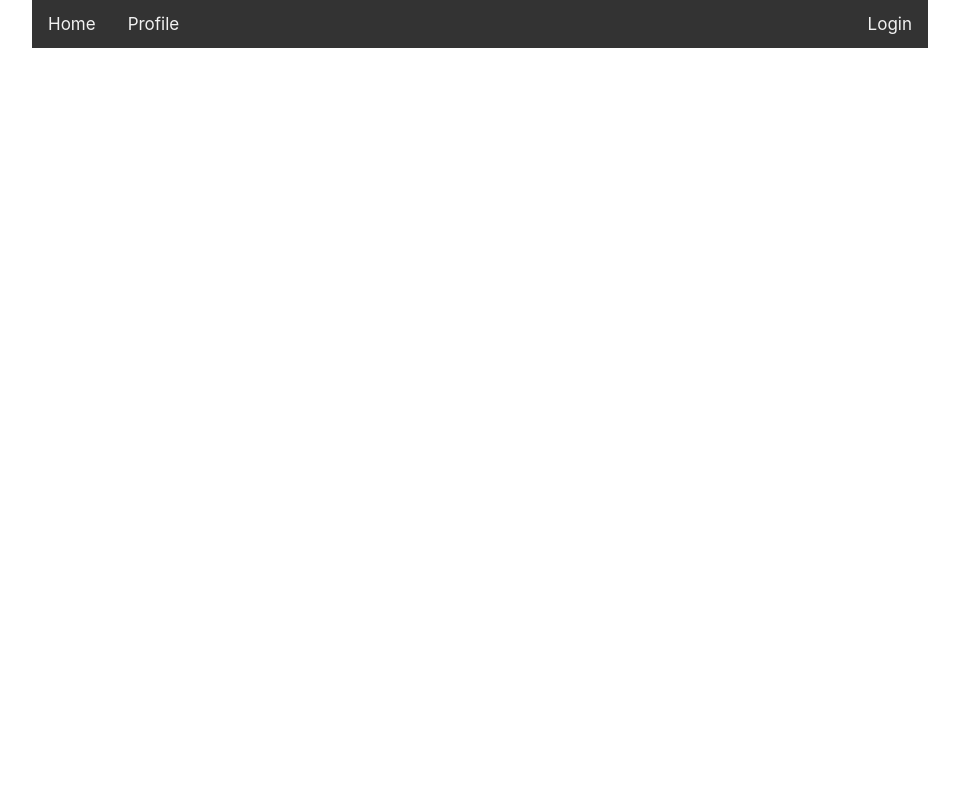
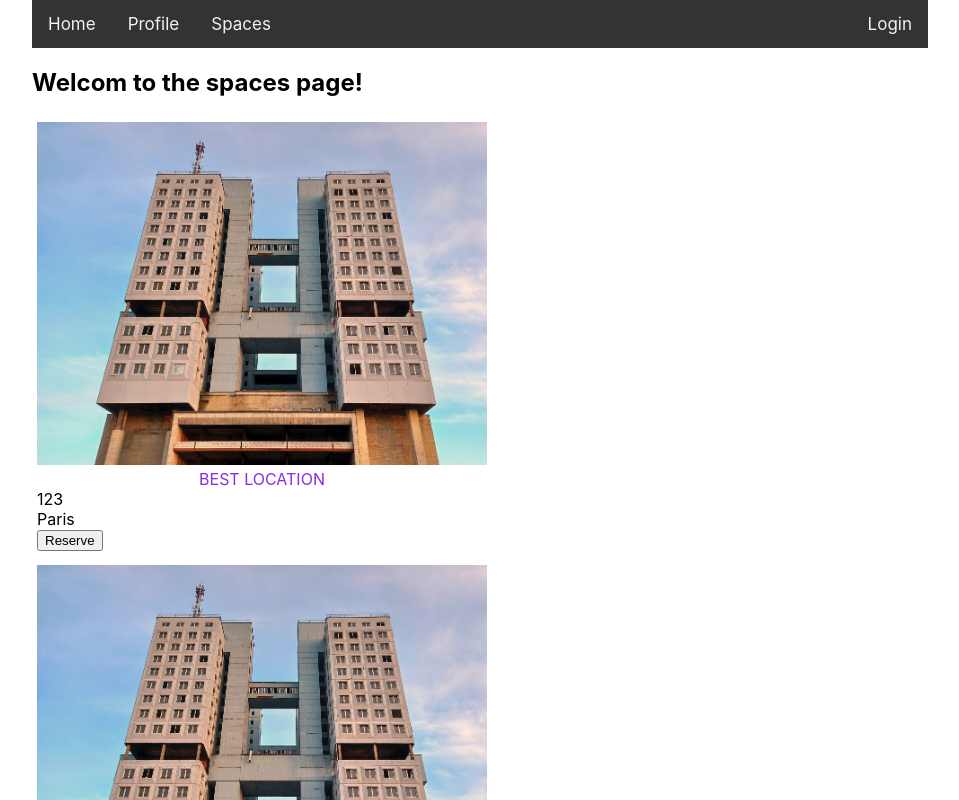
Before and after one commit to douglasmatosdev/space-finder-frontend, a React (Create React App) app: page /spaces in a window 1280 px wide. Shown: the top 800 px of the page, without its empty margins (160-1119 px from the left). Built offline with nearby package versions, Linux system fonts and the light colour scheme.

Commit message:
spaces and modal confirm

```diff
--- a/src/components/App.tsx
+++ b/src/components/App.tsx
@@ -7,6 +7,9 @@
 import { Navbar } from './Navbar'
 import { Home } from './Home'
 import { Profile } from './Profile'
+import { Spaces } from './spaces/Spaces'
+import { DataService } from '../services/DataService'
+
 interface AppState {
   user: User | undefined
 }
@@ -14,6 +17,7 @@
 export default class App extends React.Component<{}, AppState> {
 
   private authService: AuthService = new AuthService()
+  private dataService: DataService = new DataService()
 
   constructor(props: any) {
     super(props)
@@ -43,6 +47,9 @@
               <Route exact path="/profile">
                 <Profile authService={this.authService} user={this.state.user} />
               </Route>
+              <Route exact path="/spaces">
+                <Spaces dataService={this.dataService} />
+              </Route>
             </Switch>
           </div>
         </Router>
--- a/src/components/Navbar.tsx
+++ b/src/components/Navbar.tsx
@@ -17,6 +17,7 @@
             <div className="navbar">
                 <Link to="/">Home</Link>
                 <Link to="/profile">Profile</Link>
+                <Link to="/spaces">Spaces</Link>
                 {loginLogOut}
             </div>
         )
--- /dev/null
+++ b/src/components/spaces/ConfirmModalComponent.css
@@ -0,0 +1,20 @@
+.modal {
+    position: fixed;
+    z-index: 1;
+    padding-top: 100px;
+    left: 0;
+    top: 0;
+    width: 100%;
+    height: 100%;
+    overflow: auto;
+    background-color: rgb(0, 0, 0);
+    background-color: rgba(0, 0, 0, 0.4);
+}
+
+.modal-content {
+    background-color: #fefefe;
+    margin: auto;
+    padding: 20px;
+    border: 1px solid #888;
+    width: 80%;
+}
--- /dev/null
+++ b/src/components/spaces/ConfirmModalComponent.tsx
@@ -0,0 +1,28 @@
+import React from "react"
+import './ConfirmModalComponent.css'
+
+interface ConfirmModalComponentProps {
+    show: boolean
+    content: string
+    close: () => void
+}
+
+export class ConfirmModalComponent extends React.Component<ConfirmModalComponentProps> {
+
+    render() {
+        if (!this.props.show) {
+            return null
+        } else {
+
+            return (
+                <div className="modal">
+                    <div className="modal-content">
+                        <h2>You trued to reserve and...</h2>
+                        <h3 className="modalText">{this.props.content}</h3>
+                        <button onClick={() => this.props.close()}>Ok, close</button>
+                    </div>
+                </div>
+            )
+        }
+    }
+}
--- /dev/null
+++ b/src/components/spaces/SpaceComponent.css
@@ -0,0 +1,21 @@
+.spaceComponent {
+    display: inline-block;
+    width: 450px;
+    margin: 5px;
+    overflow: auto;
+}
+
+label {
+    display: block;
+}
+
+img {
+    max-width: 100%;
+    max-height: 100%;
+}
+
+.name {
+    text-align: center;
+    text-transform: uppercase;
+    color: blueviolet;
+}
--- /dev/null
+++ b/src/components/spaces/SpaceComponent.tsx
@@ -0,0 +1,34 @@
+import React from "react"
+import genericImage from '../../assets/generic-image.jpg'
+import './SpaceComponent.css'
+
+interface SpaceComponentProps {
+    spaceId: string,
+    name: string,
+    location: string,
+    photoUrl?: string
+    reserveSpace: (spaceId: string) => void
+}
+
+export class SpaceComponent extends React.Component<SpaceComponentProps> {
+
+    private renderImage() {
+        if (this.props.photoUrl) {
+            return <img src={this.props.photoUrl} alt="" />
+        } else {
+            return <img src={genericImage} alt="" />
+        }
+    }
+
+    render() {
+        return (
+            <div className="spaceComponent">
+                {this.renderImage()}
+                <label className="name">{this.props.name}</label>
+                <label className="spaceId">{this.props.spaceId}</label>
+                <label className="location">{this.props.location}</label>
+                <button onClick={() => this.props.reserveSpace(this.props.spaceId)}>Reserve</button>
+            </div>
+        )
+    }
+}
--- /dev/null
+++ b/src/components/spaces/Spaces.tsx
@@ -0,0 +1,94 @@
+import React from "react";
+import { Space } from "../../model/Model";
+import { DataService } from "../../services/DataService";
+import { SpaceComponent } from "./SpaceComponent";
+import { ConfirmModalComponent } from './ConfirmModalComponent'
+
+interface SpacesState {
+    spaces: Space[]
+    showModal: boolean
+    modalContent: string
+}
+
+interface SpacesProps {
+    dataService: DataService
+}
+
+export class Spaces extends React.Component<SpacesProps, SpacesState> {
+
+    constructor(props: SpacesProps) {
+        super(props)
+
+        this.state = {
+            spaces: [],
+            showModal: false,
+            modalContent: ''
+        }
+
+        this.reserveSpace = this.reserveSpace.bind(this)
+        this.closeModal = this.closeModal.bind(this)
+    }
+
+    async componentDidMount() {
+        const spaces = await this.props.dataService.getSpaces()
+
+        this.setState({
+            spaces: spaces
+        })
+    }
+
+    private async reserveSpace(spaceId: string) {
+        const reservationResult = await this.props.dataService.reserveSpace(spaceId)
+
+        if (reservationResult) {
+            this.setState({
+                showModal: true,
+                modalContent: `You reserved the space with id ${spaceId} and got the reservation number ${reservationResult}.`
+            })
+        } else {
+            this.setState({
+                showModal: true,
+                modalContent: `You can't reserve the space with id ${spaceId}.`
+            })
+        }
+    }
+
+    private redenderSpaces() {
+        const rows: any[] = []
+
+        for (const space of this.state.spaces) {
+            rows.push(
+                <SpaceComponent
+                    key={space.spaceId}
+                    location={space.location}
+                    name={space.name}
+                    spaceId={space.spaceId}
+                    reserveSpace={this.reserveSpace}
+                />
+            )
+        }
+
+        return rows
+    }
+
+    private closeModal() {
+        this.setState({
+            showModal: false,
+            modalContent: ''
+        })
+    }
+
+    render() {
+        return (
+            <div>
+                <h2>Welcom to the spaces page!</h2>
+                {this.redenderSpaces()}
+                <ConfirmModalComponent
+                    close={this.closeModal}
+                    show={this.state.showModal}
+                    content={this.state.modalContent}
+                />
+            </div>
+        )
+    }
+}
--- /dev/null
+++ b/src/services/DataService.ts
@@ -0,0 +1,36 @@
+import { Space } from "../model/Model";
+
+export class DataService {
+
+    public async getSpaces(): Promise<Space[]> {
+        const result: Space[] = []
+
+        result.push({
+            location: 'Paris',
+            name: 'Best Location',
+            spaceId: '123'
+        })
+
+        result.push({
+            location: 'Paris',
+            name: 'Best Location',
+            spaceId: '124'
+        })
+
+        result.push({
+            location: 'Paris',
+            name: 'Best Location',
+            spaceId: '125'
+        })
+
+        return result
+    }
+
+    public async reserveSpace(spaceId: string): Promise<string | undefined> {
+        if (spaceId === '123') {
+            return ('5555')
+        } else {
+            return undefined
+        }
+    }
+}
```
Also changed, not shown: src/model/Model.ts (+7 -0 lines), src/assets/generic-image.jpg (added).
